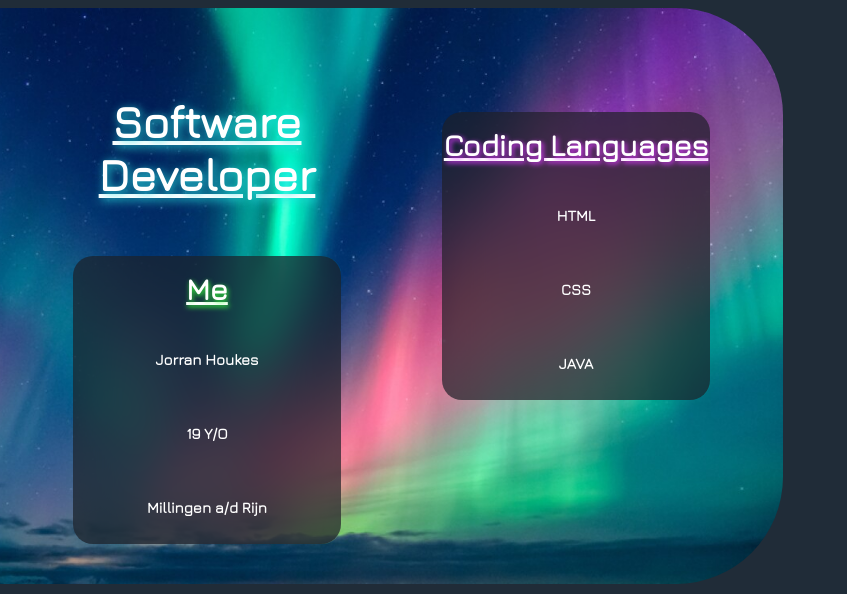
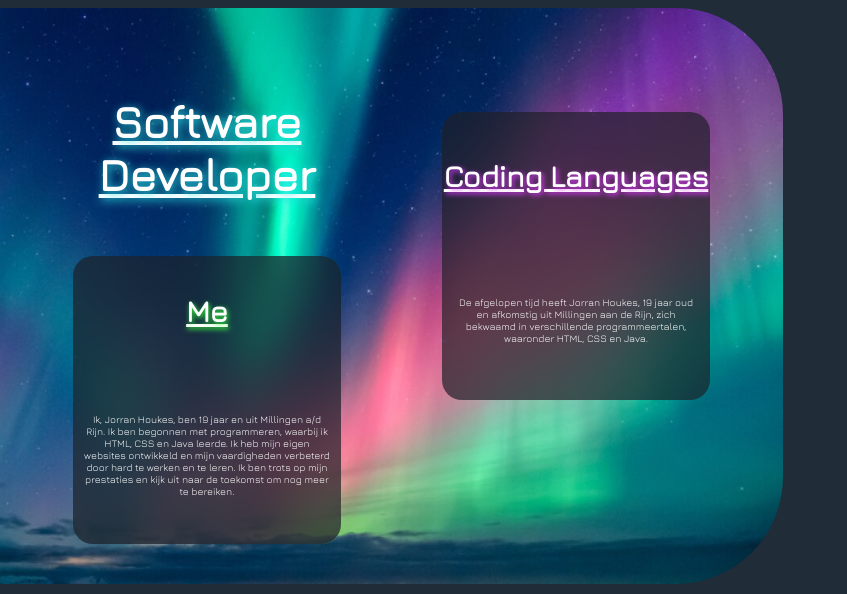
Before and after one commit to jorranMLGN/JorranMLGN, a plain HTML site: page index.html in a window 1280 px wide. Shown: the part 112-706 px from the top of the page, 433-1280 px from the left. Drawn offline with nearby package versions, Linux system fonts and the light colour scheme.

Commit message:
+Fixed scroll/Text

```diff
--- a/css/style.css
+++ b/css/style.css
@@ -210,7 +210,15 @@ h3 {
   width: 100%;
   height: 100%;
   z-index: 2;
-  overflow: hidden;
+}
+
+.mainFlex div div p {
+  font-size: 10px;
+  padding: 10px;
+  font-family: "Jura", sans-serif;
+  text-align: center;
+  margin: auto;
+  color: #ffffff;
 }
 .gridContainerLeft {
   grid-template-columns: 30% 70%;
@@ -231,6 +239,7 @@ h3 {
   grid-column: 1;
   grid-row: 3;
   backdrop-filter: blur(20px);
+  overflow-y: scroll;
 }
 
 .mainBlockMid h1 {
@@ -251,6 +260,7 @@ h3 {
   grid-column: 1;
   grid-row: 2;
   backdrop-filter: blur(20px);
+  overflow-y: scroll;
 }
 
 .gridBlockContainer {
--- a/index.html
+++ b/index.html
@@ -71,17 +71,23 @@
           </div>
           <div id="mainBlockMid" class="mainBlockMid">
             <h2>Me</h2>
-            <h3>Jorran Houkes</h3>
-            <h3>19 Y/O</h3>
-            <h3>Millingen a/d Rijn</h3>
+            <p>
+              Ik, Jorran Houkes, ben 19 jaar en uit Millingen a/d Rijn. Ik ben
+              begonnen met programmeren, waarbij ik HTML, CSS en Java leerde. Ik
+              heb mijn eigen websites ontwikkeld en mijn vaardigheden verbeterd
+              door hard te werken en te leren. Ik ben trots op mijn prestaties
+              en kijk uit naar de toekomst om nog meer te bereiken.
+            </p>
           </div>
         </div>
         <div class="gridContainerRight">
           <div id="mainBlockRight" class="mainBlockRight">
             <h2>Coding Languages</h2>
-            <h3>HTML</h3>
-            <h3>CSS</h3>
-            <h3>JAVA</h3>
+            <p>
+              De afgelopen tijd heeft Jorran Houkes, 19 jaar oud en afkomstig
+              uit Millingen aan de Rijn, zich bekwaamd in verschillende
+              programmeertalen, waaronder HTML, CSS en Java.
+            </p>
           </div>
         </div>
       </div>
```
